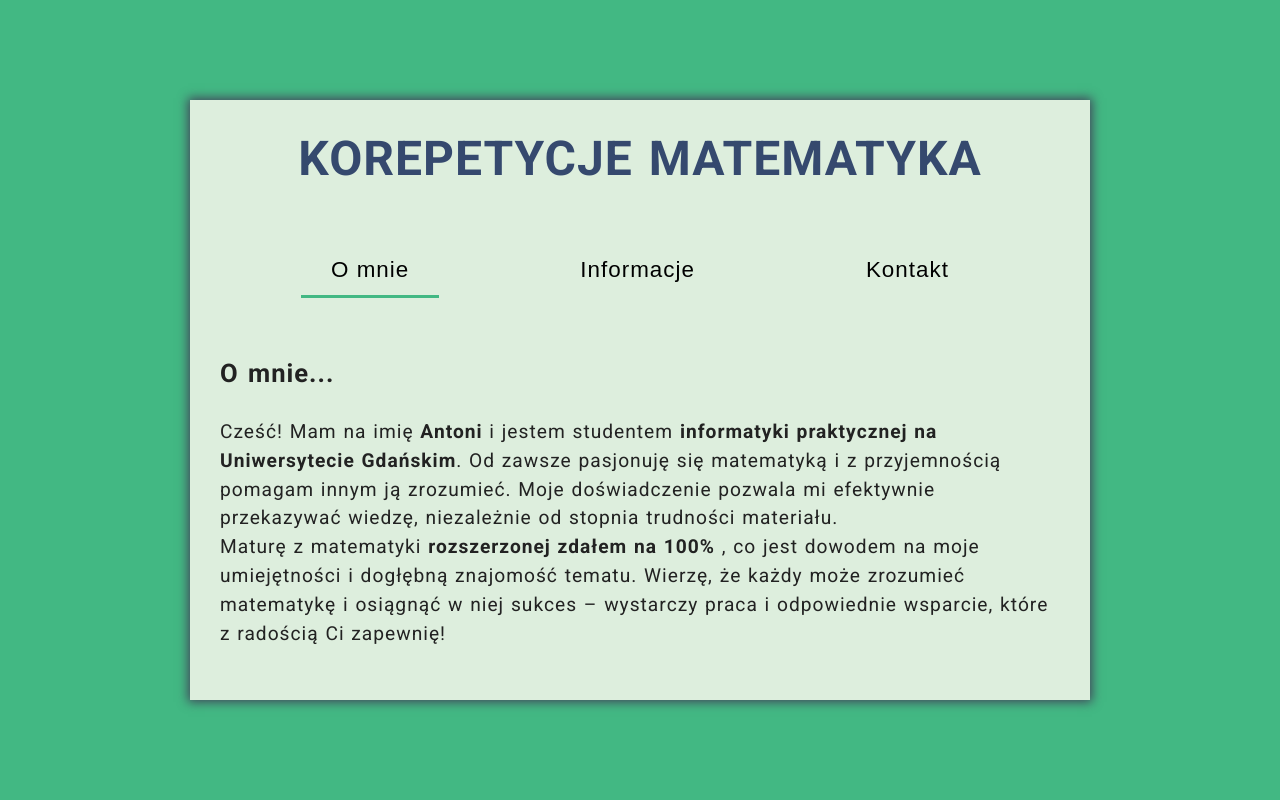
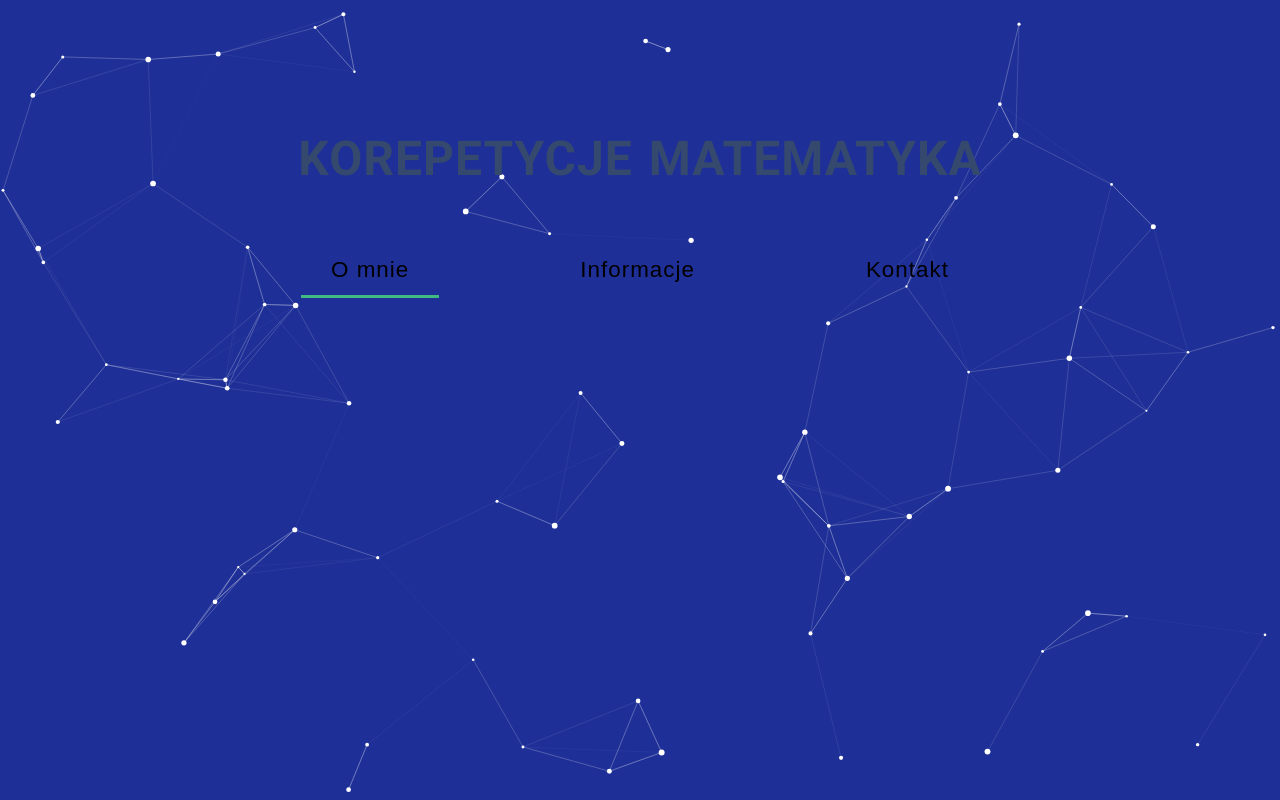
Before and after one commit to forbiddenrng/korepetycje, a React (Create React App) app: page / in a window 1280 px wide. Built offline with nearby package versions, Linux system fonts and the light colour scheme.

Commit message:
add particles library

```diff
--- a/package.json
+++ b/package.json
@@ -6,6 +6,8 @@
     "@testing-library/jest-dom": "^5.17.0",
     "@testing-library/react": "^13.4.0",
     "@testing-library/user-event": "^13.5.0",
+    "@tsparticles/all": "^3.5.0",
+    "@tsparticles/react": "^3.0.0",
     "react": "^18.3.1",
     "react-dom": "^18.3.1",
     "react-scripts": "5.0.1",
--- a/src/components/App.css
+++ b/src/components/App.css
@@ -3,8 +3,11 @@
   justify-content: center;
   align-items: center;
   height: 100dvh;
+}
+#particles canvas{
+  z-index: -1;
+}
 
-}
 .app .container{
   background-color: #ded;
   width: 900px;
--- a/src/components/App.js
+++ b/src/components/App.js
@@ -5,6 +5,8 @@
 import AboutMe from "./AboutMe"
 import Information from "./Information"
 import Contact from "./Contact"
+
+import ParticlesComponent from "./particles"
 
 class App extends Component {
   state = {
@@ -27,6 +29,7 @@
   render() {
     return (
       <div className="app">
+        <ParticlesComponent id="particles" />
         <div className="container">
           <h1>Korepetycje matematyka</h1>
           <div className="navigation">
--- /dev/null
+++ b/src/components/particles.js
@@ -0,0 +1,107 @@
+import Particles, { initParticlesEngine } from "@tsparticles/react"
+import { useEffect, useMemo, useState } from "react"
+// import { loadAll } from "@/tsparticles/all"; // if you are going to use `loadAll`, install the "@tsparticles/all" package too.
+// import { loadFull } from "tsparticles"; // if you are going to use `loadFull`, install the "tsparticles" package too.
+import { loadSlim } from "@tsparticles/slim" // if you are going to use `loadSlim`, install the "@tsparticles/slim" package too.
+// import { loadBasic } from "@tsparticles/basic"; // if you are going to use `loadBasic`, install the "@tsparticles/basic" package too.
+
+const ParticlesComponent = props => {
+  const [init, setInit] = useState(false)
+  // this should be run only once per application lifetime
+  useEffect(() => {
+    initParticlesEngine(async engine => {
+      // you can initiate the tsParticles instance (engine) here, adding custom shapes or presets
+      // this loads the tsparticles package bundle, it's the easiest method for getting everything ready
+      // starting from v2 you can add only the features you need reducing the bundle size
+      //await loadAll(engine);
+      //await loadFull(engine);
+      await loadSlim(engine)
+      //await loadBasic(engine);
+    }).then(() => {
+      setInit(true)
+    })
+  }, [])
+
+  const particlesLoaded = container => {
+    console.log(container)
+  }
+
+  const options = useMemo(
+    () => ({
+      background: {
+        color: {
+          value: "#1E2F97",
+        },
+      },
+      fpsLimit: 120,
+      interactivity: {
+        events: {
+          onClick: {
+            enable: true,
+            mode: "push",
+          },
+          onHover: {
+            enable: true,
+            mode: "repulse",
+          },
+        },
+        modes: {
+          push: {
+            distance: 200,
+            duration: 15,
+          },
+          grab: {
+            distance: 150,
+          },
+          repulse: {
+            distance: 160,
+            duration: 0.4,
+          },
+        },
+      },
+      particles: {
+        color: {
+          value: "#FFFFFF",
+        },
+        links: {
+          color: "#FFFFFF",
+          distance: 150,
+          enable: true,
+          opacity: 0.3,
+          width: 1,
+        },
+        move: {
+          direction: "none",
+          enable: true,
+          outModes: {
+            default: "bounce",
+          },
+          random: true,
+          speed: 4,
+          straight: false,
+        },
+        number: {
+          density: {
+            enable: true,
+          },
+          value: 150,
+        },
+        opacity: {
+          value: 1.0,
+        },
+        shape: {
+          type: "circle",
+        },
+        size: {
+          value: { min: 1, max: 3 },
+        },
+      },
+      detectRetina: true,
+    }),
+    []
+  )
+
+  return <Particles id={props.id} init={particlesLoaded} options={options} />
+}
+
+export default ParticlesComponent
```
Also changed, not shown: 1 other file (tests, documents, lock files or other folders).
